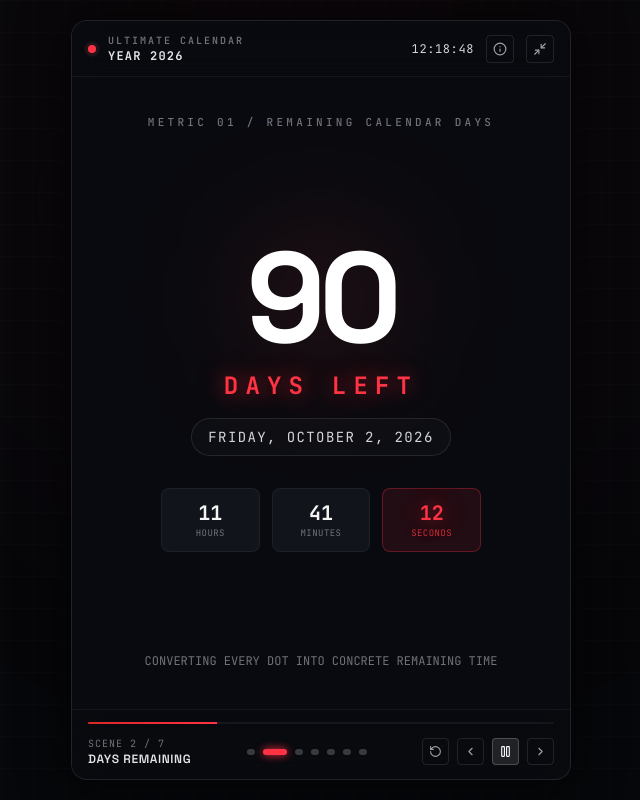
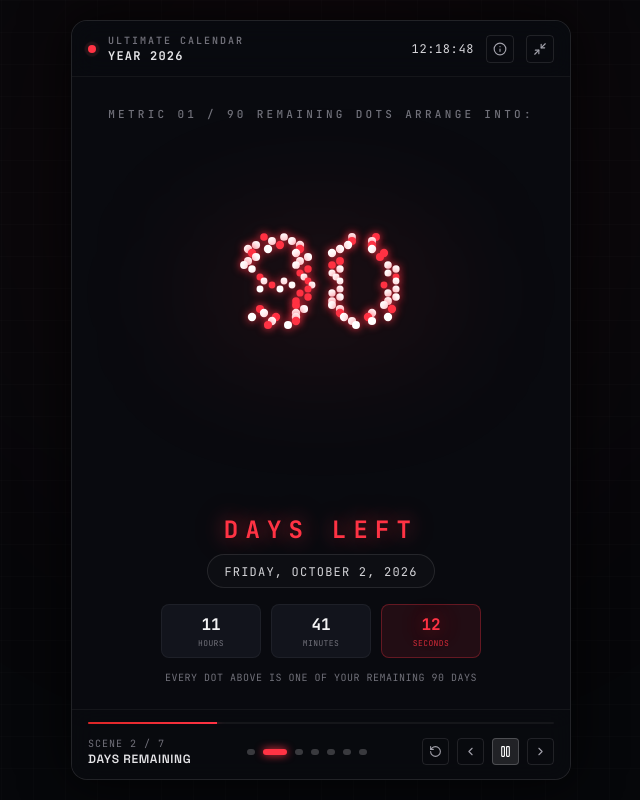
Before and after one commit to rudrolab/ultimatecalender, a React (Vite) app: page / in a window 1280 px wide. Both pictures are taken after a click on the button 859 px from the left and 48 px from the top of the page. Shown: the whole page, without its empty margins (319-959 px from the left). Built offline with nearby package versions, Linux system fonts and the light colour scheme.

Commit message:
feat: arrange remaining dots into the physical digits of days left number

```diff
--- a/src/components/scenes/Scene3DaysRemaining.tsx
+++ b/src/components/scenes/Scene3DaysRemaining.tsx
@@ -7,21 +7,23 @@ interface Scene3Props {
   countdown: CountdownTime;
 }
 
-interface Particle {
+interface DotParticle {
+  id: number;
   startX: number;
   startY: number;
   targetX: number;
   targetY: number;
   currentX: number;
   currentY: number;
+  curveOffset: number;
+  delay: number;
+  color: string;
   size: number;
-  color: string;
 }
 
 export const Scene3DaysRemaining: React.FC<Scene3Props> = ({ stats, countdown }) => {
   const canvasRef = useRef<HTMLCanvasElement | null>(null);
-  const [morphComplete, setMorphComplete] = useState(false);
-  const [numberCount, setNumberCount] = useState(0);
+  const [animationSettled, setAnimationSettled] = useState(false);
 
   useEffect(() => {
     const canvas = canvasRef.current;
@@ -30,162 +32,227 @@ export const Scene3DaysRemaining: React.FC<Scene3Props> = ({ stats, countdown })
     if (!ctx) return;
 
     let animId: number;
-    const width = (canvas.width = canvas.clientWidth * window.devicePixelRatio);
-    const height = (canvas.height = canvas.clientHeight * window.devicePixelRatio);
-    ctx.scale(window.devicePixelRatio, window.devicePixelRatio);
-
+    const dpr = window.devicePixelRatio || 1;
     const clientW = canvas.clientWidth;
     const clientH = canvas.clientHeight;
+    canvas.width = clientW * dpr;
+    canvas.height = clientH * dpr;
+    ctx.scale(dpr, dpr);
 
     const centerX = clientW / 2;
-    const centerY = clientH / 2;
+    const centerY = clientH * 0.42;
 
-    // Generate remaining dots mapped to an initial calendar grid
-    const dotCount = Math.min(stats.daysRemaining, 160);
-    const cols = 16;
-    const rows = Math.ceil(dotCount / cols);
-    const gridSpacing = 16;
-    const gridStartX = centerX - (cols * gridSpacing) / 2;
-    const gridStartY = centerY - 90;
+    const daysLeft = stats.daysRemaining;
+    const numberStr = String(daysLeft);
 
-    const particles: Particle[] = [];
+    // 1. Generate target points for the number digits via offscreen rasterizer
+    const offscreen = document.createElement('canvas');
+    offscreen.width = clientW;
+    offscreen.height = clientH;
+    const offCtx = offscreen.getContext('2d');
 
-    for (let i = 0; i < dotCount; i++) {
-      const col = i % cols;
-      const row = Math.floor(i / cols);
-      const sx = gridStartX + col * gridSpacing + (Math.random() - 0.5) * 4;
-      const sy = gridStartY + row * gridSpacing + (Math.random() - 0.5) * 4;
+    const targetPoints: { x: number; y: number }[] = [];
 
-      // Target attractor is near the center number
-      const tx = centerX + (Math.random() - 0.5) * 60;
-      const ty = centerY + (Math.random() - 0.5) * 40;
+    if (offCtx) {
+      const fontSize = clientW < 400 ? 110 : 130;
+      offCtx.font = `900 ${fontSize}px "Space Grotesk", "JetBrains Mono", sans-serif`;
+      offCtx.fillStyle = '#ffffff';
+      offCtx.textAlign = 'center';
+      offCtx.textBaseline = 'middle';
+      offCtx.fillText(numberStr, centerX, centerY);
+
+      const imgData = offCtx.getImageData(0, 0, clientW, clientH);
+      const data = imgData.data;
+      const allFilledPoints: { x: number; y: number }[] = [];
+
+      // Scan with step 4 for high density
+      const step = 4;
+      for (let y = 0; y < clientH; y += step) {
+        for (let x = 0; x < clientW; x += step) {
+          const alpha = data[(y * clientW + x) * 4 + 3];
+          if (alpha > 120) {
+            allFilledPoints.push({ x, y });
+          }
+        }
+      }
+
+      if (allFilledPoints.length > 0) {
+        // Evenly sample exactly daysLeft points along the digit strokes
+        for (let i = 0; i < daysLeft; i++) {
+          const idx = Math.floor((i / daysLeft) * allFilledPoints.length);
+          targetPoints.push(allFilledPoints[idx]);
+        }
+      }
+    }
+
+    // Fallback if offscreen canvas points are empty
+    while (targetPoints.length < daysLeft) {
+      targetPoints.push({
+        x: centerX + (Math.random() - 0.5) * 160,
+        y: centerY + (Math.random() - 0.5) * 80,
+      });
+    }
+
+    // 2. Initialize particles starting from a calendar-like distribution
+    const particles: DotParticle[] = [];
+    const gridCols = Math.min(18, Math.max(8, Math.ceil(Math.sqrt(daysLeft * 2))));
+    const gridSpacing = Math.min(22, (clientW - 60) / gridCols);
+    const startGridX = centerX - ((gridCols - 1) * gridSpacing) / 2;
+    const startGridY = centerY - 140;
+
+    for (let i = 0; i < daysLeft; i++) {
+      const col = i % gridCols;
+      const row = Math.floor(i / gridCols);
+
+      const sx = startGridX + col * gridSpacing + (Math.random() - 0.5) * 4;
+      const sy = startGridY + row * gridSpacing + (Math.random() - 0.5) * 4;
+
+      const target = targetPoints[i];
 
       particles.push({
+        id: i,
         startX: sx,
         startY: sy,
-        targetX: tx,
-        targetY: ty,
+        targetX: target.x,
+        targetY: target.y,
         currentX: sx,
         currentY: sy,
-        size: Math.random() * 1.5 + 2.5,
-        color: i % 4 === 0 ? '#ff3344' : '#e2e8f0',
+        curveOffset: (Math.random() - 0.5) * 80,
+        delay: Math.random() * 250, // slight organic stagger
+        color: i % 3 === 0 ? '#ff3344' : '#ffffff',
+        size: clientW < 400 ? 3.2 : 3.8,
       });
     }
 
     const startTime = performance.now();
-    const morphDuration = 850; // ms
+    const duration = 1400; // ms to complete arrangement
 
-    const render = (now: number) => {
-      const elapsed = now - startTime;
-      const progress = Math.min(elapsed / morphDuration, 1);
-      // Ease in cubic for acceleration into center
-      const ease = Math.pow(progress, 2.5);
-
+    const animate = (now: number) => {
       ctx.clearRect(0, 0, clientW, clientH);
 
-      // Draw converging particles
+      let allDone = true;
+
+      particles.forEach((p) => {
+        const elapsed = Math.max(0, now - startTime - p.delay);
+        const progress = Math.min(elapsed / duration, 1);
+
         if (progress < 1) {
-        particles.forEach((p) => {
-          p.currentX = p.startX + (p.targetX - p.startX) * ease;
+          allDone = false;
+        }
+
+        // Custom easing with elastic deceleration into place
+        const ease = 1 - Math.pow(1 - progress, 3);
+        const arc = Math.sin(progress * Math.PI) * p.curveOffset * (1 - progress);
+
+        p.currentX = p.startX + (p.targetX - p.startX) * ease + arc;
         p.currentY = p.startY + (p.targetY - p.startY) * ease;
 
-          const alpha = 1 - ease * 0.4;
+        // Draw the dot
         ctx.beginPath();
-          ctx.arc(p.currentX, p.currentY, p.size * (1 - ease * 0.3), 0, Math.PI * 2);
-          ctx.fillStyle = p.color === '#ff3344' ? `rgba(255, 51, 68, ${alpha})` : `rgba(226, 232, 240, ${alpha})`;
+        ctx.arc(p.currentX, p.currentY, p.size, 0, Math.PI * 2);
+
+        // Glow effect
+        if (progress > 0.8) {
           ctx.shadowColor = '#ff3344';
-          ctx.shadowBlur = 6;
+          ctx.shadowBlur = 8;
+          ctx.fillStyle = p.color === '#ff3344' ? '#ff3344' : '#ffffff';
+        } else {
+          ctx.shadowColor = 'rgba(255, 51, 68, 0.4)';
+          ctx.shadowBlur = 4;
+          ctx.fillStyle = p.color;
+        }
+
         ctx.fill();
       });
 
-        // Fast number counter during morph
-        setNumberCount(Math.floor(progress * stats.daysRemaining));
-        animId = requestAnimationFrame(render);
+      if (!allDone) {
+        animId = requestAnimationFrame(animate);
       } else {
-        // Flash at center when all dots fuse
+        setAnimationSettled(true);
+
+        // Keep a subtle idle breathing pulse for the arranged dots
+        const idleAnimate = (idleTime: number) => {
+          ctx.clearRect(0, 0, clientW, clientH);
+          const pulse = Math.sin(idleTime * 0.003) * 0.4;
+
+          particles.forEach((p, idx) => {
+            const dotPulse = Math.sin(idleTime * 0.003 + idx * 0.1) * 0.4;
             ctx.beginPath();
-        ctx.arc(centerX, centerY, 80, 0, Math.PI * 2);
-        const grad = ctx.createRadialGradient(centerX, centerY, 0, centerX, centerY, 80);
-        grad.addColorStop(0, 'rgba(255, 51, 68, 0.4)');
-        grad.addColorStop(1, 'transparent');
-        ctx.fillStyle = grad;
+            ctx.arc(p.targetX, p.targetY, p.size + dotPulse, 0, Math.PI * 2);
+            ctx.shadowColor = '#ff3344';
+            ctx.shadowBlur = 8;
+            ctx.fillStyle = p.color;
             ctx.fill();
+          });
 
-        setNumberCount(stats.daysRemaining);
-        setMorphComplete(true);
+          animId = requestAnimationFrame(idleAnimate);
+        };
+
+        animId = requestAnimationFrame(idleAnimate);
       }
     };
 
-    animId = requestAnimationFrame(render);
+    animId = requestAnimationFrame(animate);
 
     return () => cancelAnimationFrame(animId);
   }, [stats.daysRemaining]);
 
   return (
-    <div className="w-full h-full flex flex-col justify-between py-6 px-4 sm:px-8 select-none relative overflow-hidden">
-      {/* Background Particle Convergence Canvas */}
-      {!morphComplete && (
-        <canvas
-          ref={canvasRef}
-          className="absolute inset-0 w-full h-full pointer-events-none z-0"
-        />
-      )}
-
-      {/* Top indicator */}
+    <div className="w-full h-full flex flex-col justify-between py-4 px-4 sm:px-6 select-none relative overflow-hidden">
+      {/* Top Header Tag */}
       <div className="text-center pt-2 z-10">
         <span className="text-[11px] tracking-[0.3em] uppercase text-zinc-500 font-mono font-medium">
-          METRIC 01 / REMAINING CALENDAR DAYS
+          METRIC 01 / {stats.daysRemaining} REMAINING DOTS ARRANGE INTO:
         </span>
       </div>
 
-      {/* Main Days Left Display */}
-      <div className="flex flex-col items-center justify-center my-auto z-10">
-        <div className="relative">
-          <span className="text-8xl sm:text-9xl font-black tracking-tighter text-white font-display select-none animate-fadeIn">
-            {numberCount}
-          </span>
-          <div className="absolute inset-0 bg-red-500/15 blur-3xl -z-10 rounded-full" />
+      {/* Main Interactive Canvas Area where Dots Physically Form the Number */}
+      <div className="relative w-full h-[320px] sm:h-[350px] my-auto flex items-center justify-center">
+        <canvas ref={canvasRef} className="w-full h-full block" />
+
+        {/* Ambient Bloom behind number */}
+        <div className="absolute top-[42%] left-1/2 -translate-x-1/2 -translate-y-1/2 w-64 h-32 bg-red-500/10 blur-3xl pointer-events-none -z-10 rounded-full" />
       </div>
 
-        <h2 className="text-xl sm:text-2xl font-bold font-mono tracking-[0.3em] text-[#ff3344] uppercase mt-2 glow-red">
+      {/* Details below arranged number */}
+      <div className="flex flex-col items-center justify-center text-center z-10 pb-2">
+        <h2 className="text-xl sm:text-2xl font-bold font-mono tracking-[0.3em] text-[#ff3344] uppercase glow-red">
           DAYS LEFT
         </h2>
 
-        {/* Current Date Display */}
-        <div className="mt-4 py-1.5 px-4 rounded-full border border-white/10 bg-white/[0.02]">
-          <span className="text-xs sm:text-sm font-mono tracking-widest text-zinc-300 uppercase">
+        <div className="mt-2 py-1 px-4 rounded-full border border-white/10 bg-white/[0.02]">
+          <span className="text-xs font-mono tracking-widest text-zinc-300 uppercase">
             {stats.currentDateFormatted}
           </span>
         </div>
 
-        {/* Live Real-time Sub-Day Countdown */}
-        <div className="mt-8 grid grid-cols-3 gap-3 w-full max-w-xs text-center font-mono">
-          <div className="p-2.5 rounded-lg border border-white/5 bg-[#12141c]">
-            <div className="text-lg sm:text-xl font-bold text-zinc-100 tabular-nums">
+        {/* Live Sub-Day Countdown */}
+        <div className="mt-4 grid grid-cols-3 gap-2.5 w-full max-w-xs text-center font-mono">
+          <div className="p-2 rounded-lg border border-white/5 bg-[#12141c]">
+            <div className="text-base font-bold text-zinc-100 tabular-nums">
               {String(countdown.hours).padStart(2, '0')}
             </div>
-            <div className="text-[9px] text-zinc-500 tracking-wider">HOURS</div>
+            <div className="text-[8px] text-zinc-500 tracking-wider">HOURS</div>
           </div>
 
-          <div className="p-2.5 rounded-lg border border-white/5 bg-[#12141c]">
-            <div className="text-lg sm:text-xl font-bold text-zinc-100 tabular-nums">
+          <div className="p-2 rounded-lg border border-white/5 bg-[#12141c]">
+            <div className="text-base font-bold text-zinc-100 tabular-nums">
               {String(countdown.minutes).padStart(2, '0')}
             </div>
-            <div className="text-[9px] text-zinc-500 tracking-wider">MINUTES</div>
+            <div className="text-[8px] text-zinc-500 tracking-wider">MINUTES</div>
           </div>
 
-          <div className="p-2.5 rounded-lg border border-[#ff3344]/30 bg-[#ff3344]/10">
-            <div className="text-lg sm:text-xl font-bold text-[#ff3344] tabular-nums glow-red">
+          <div className="p-2 rounded-lg border border-[#ff3344]/30 bg-[#ff3344]/10">
+            <div className="text-base font-bold text-[#ff3344] tabular-nums glow-red">
               {String(countdown.seconds).padStart(2, '0')}
             </div>
-            <div className="text-[9px] text-[#ff3344]/80 tracking-wider">SECONDS</div>
-          </div>
+            <div className="text-[8px] text-[#ff3344]/80 tracking-wider">SECONDS</div>
           </div>
         </div>
 
-      {/* Bottom text */}
-      <div className="text-center pb-4 text-xs font-mono text-zinc-500 z-10">
-        CONVERTING EVERY DOT INTO CONCRETE REMAINING TIME
+        <div className="mt-3 text-[10px] font-mono text-zinc-500 tracking-wider">
+          EVERY DOT ABOVE IS ONE OF YOUR REMAINING {stats.daysRemaining} DAYS
+        </div>
       </div>
     </div>
   );
```
Lines whose indentation alone changed are shown as unchanged.
